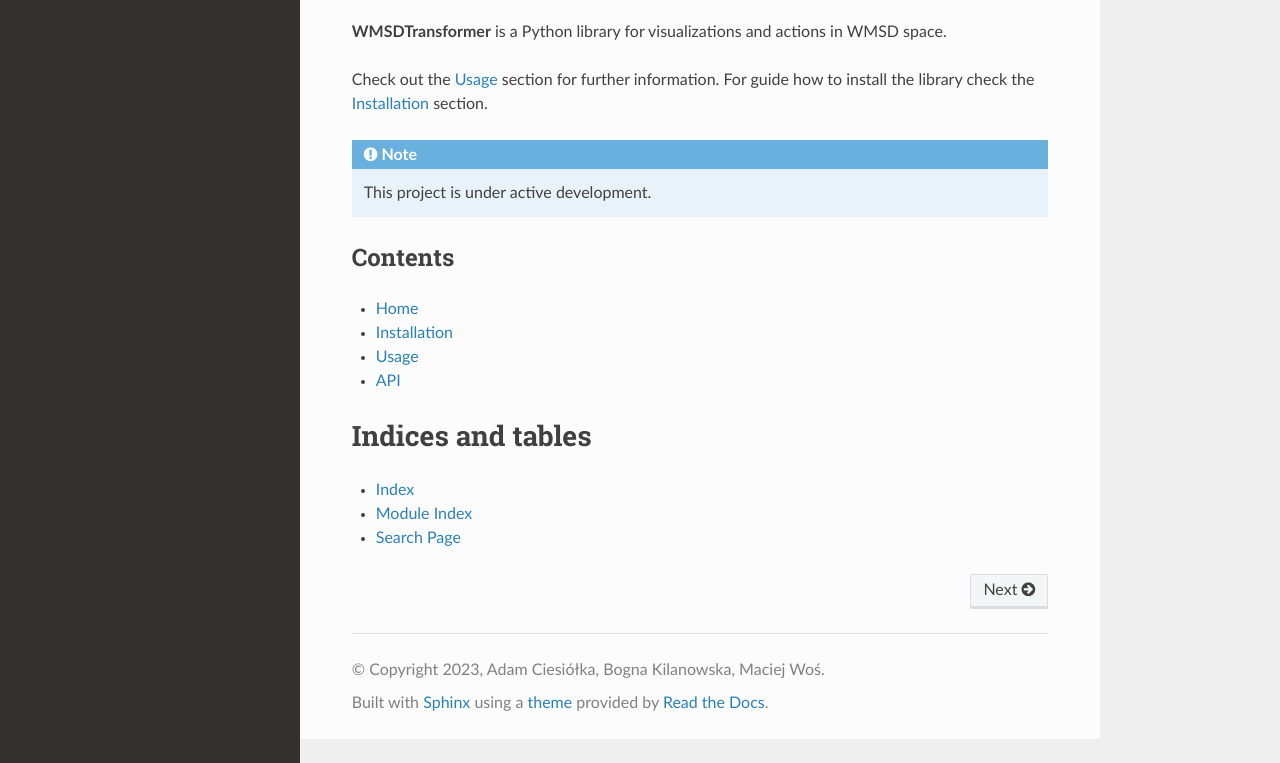
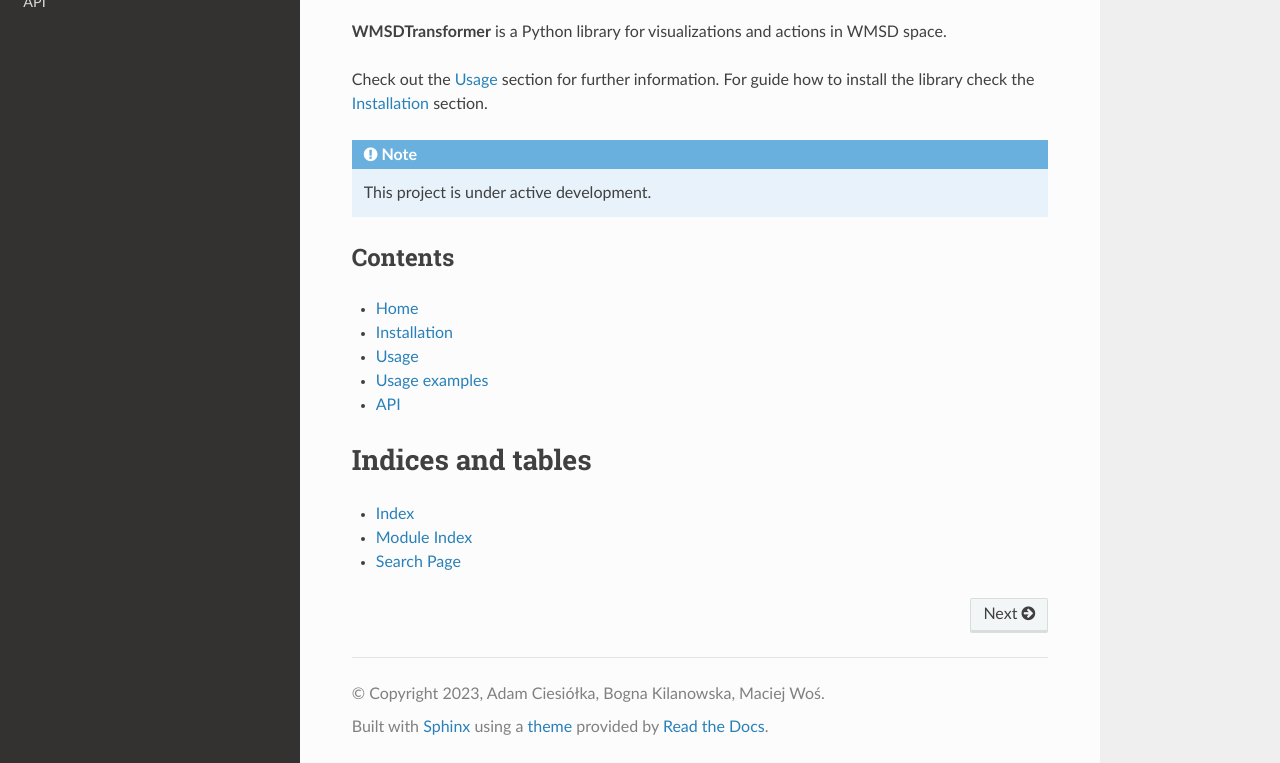
Before and after one commit to dabrze/topsis-msd-improvement-actions, a Sphinx documentation site: the page built from docs/source/index.rst, in a window 1280 px wide and 1027 px high, cut to the strip 264-1027 px from the top of the window. Built offline with Sphinx 7.4.7 and the Read the Docs theme 2.0.0, drawn with Linux system fonts in a browser that asks for light colours; pages that are not in the unit, such as notebooks, are missing from menus.

Commit message:
Update usage.rst

```diff
--- a/docs/source/usage.rst
+++ b/docs/source/usage.rst
@@ -1,13 +1,15 @@
 Usage
 =====
+Usage examples
+==============
 
 .. usage::
 
-  :toctree:
+.. toctree::
   methods
   tutorial
 
 .. autosummary::
-  :toctree: generated
+.. toctree:: generated
 
   WMSDtransformer
```
